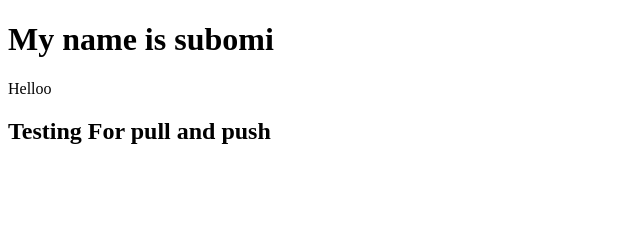
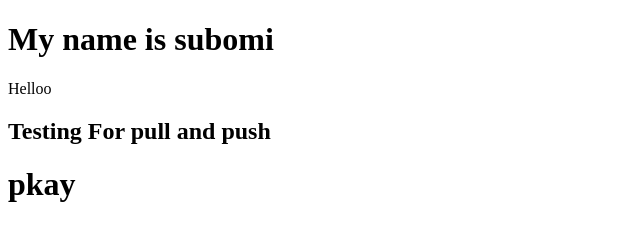
Before and after one commit to Alori-Daniel/CLASSIE-PROJECT, a plain HTML site: page pages/index.html in a window 1280 px wide. Shown: the whole page, without its empty margins (0-640 px from the left). Drawn offline with Linux system fonts and the light colour scheme.

Commit message:
Added few line

```diff
--- a/pages/index.html
+++ b/pages/index.html
@@ -10,5 +10,7 @@
     <p>Helloo
     </p>
     <h2>Testing For pull and push</h2>
+    <h1>pkay</h1>
+
   </body>
 </html>
```
